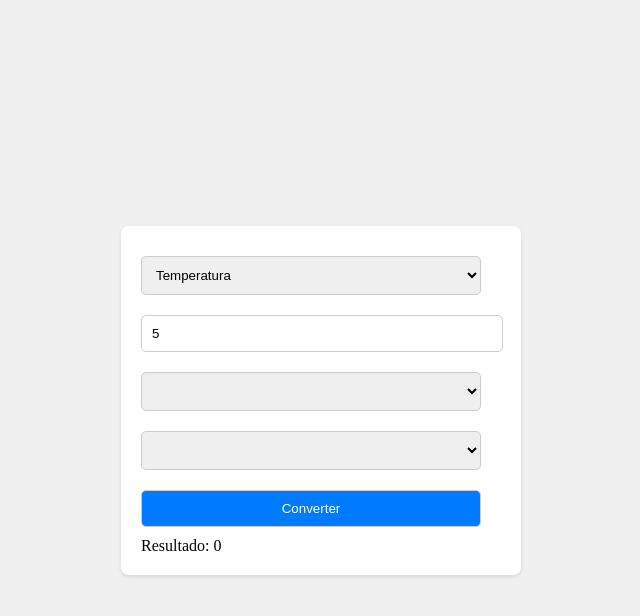
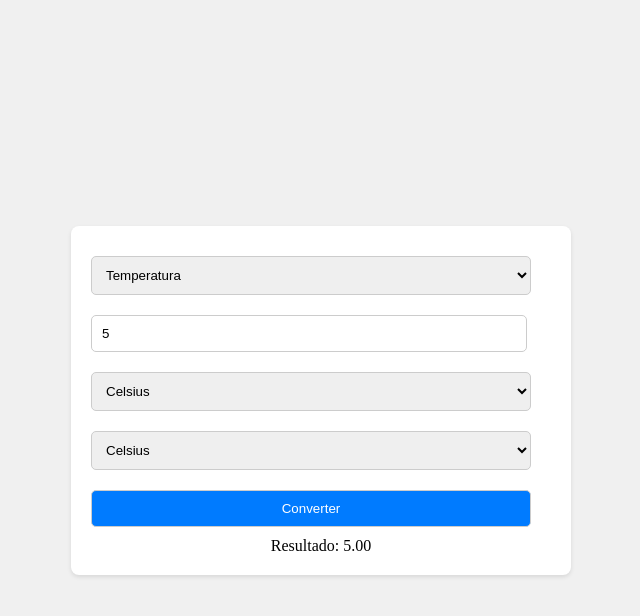
Before and after one commit to VictorJunqueira1/measurement-converter, a plain HTML site: page index.html in a window 1280 px wide. Both pictures are taken after typing "5" into the empty fields and a click on the button "Converter". Shown: the whole page, without its empty margins (319-959 px from the left). Drawn offline with Linux system fonts and the light colour scheme.

Commit message:
feat: Implementando a conversão das medidas e remodelando layout

```diff
--- a/index.html
+++ b/index.html
@@ -16,7 +16,7 @@
             <option value="currency">Moeda</option>
         </select>
 
-        <input type="number" id="input-value" placeholder="Valor a converter">
+        <input type="number" id="input-value" placeholder="Valor a converter" style="width: 90%;">
 
         <select id="unit-from"></select>
 
--- a/script.js
+++ b/script.js
@@ -5,7 +5,6 @@ const unitsByTheme = {
     currency: ["USD", "EUR", "BRL"],
 }
 
-// Função para atualizar as opções de unidade com base no tema selecionado
 function updateUnitsByTheme() {
     const theme = document.getElementById("theme-selector").value;
     const units = unitsByTheme[theme];
@@ -21,14 +20,14 @@ function updateUnitsByTheme() {
         optionFrom.value = unit;
         optionTo.value = unit;
         optionFrom.innerHTML = unit;
-        optionFrom.innerHTML = unit;
-        unitFromSelector.appendChild(optionFrom)
-        unitToSelector.appendChild(optionTo)
+        optionTo.innerHTML = unit;
+        unitFromSelector.appendChild(optionFrom);
+        unitToSelector.appendChild(optionTo);
     });
 }
 
 // Temperatura
-function convertTemperature() {
+function convertTemperature(value, from, to) {
     if (from === to) return value;
     if (from === "Celsius") {
         return to === "Fahrenheit" ? (value * 9 / 5) + 32 : value + 273.15
@@ -70,8 +69,29 @@ function convertCurrency(value, from, to) {
     return convertedValue;
 }
 
-// Função para conversão
+function convert() {
+    const theme = document.getElementById("theme-selector").value;
+    const value = parseFloat(document.getElementById("input-value").value);
+    const fromUnit = document.getElementById("unit-from").value;
+    const toUnit = document.getElementById("unit-to").value;
 
-// Evento para atualizar as opções ao mudar o tema
+    let result = 0;
 
-// Chamada inicial para configurar as opções
+    switch (theme) {
+        case 'temperature':
+            result = convertTemperature(value, fromUnit, toUnit);
+            break;
+        case 'distance':
+            result = convertDistance(value, fromUnit, toUnit);
+            break;
+        case 'currency':
+            result = convertCurrency(value, fromUnit, toUnit);
+            break;
+    }
+
+    document.getElementById("converted-value").innerHTML = result.toFixed(2)
+}
+
+document.getElementById("theme-selector").addEventListener("change", updateUnitsByTheme);
+
+updateUnitsByTheme();
--- a/style.css
+++ b/style.css
@@ -10,7 +10,7 @@ body {
 
 #app {
     width: 100%;
-    max-width: 400px;
+    max-width: 500px;
     padding: 20px;
     box-shadow: 0 2px 4px rgba(0, 0, 0, 0.1);
     background-color: #fff;
@@ -29,6 +29,10 @@ button {
     border-radius: 5px;
 }
 
+#result{
+    text-align: center;
+}
+
 button {
     background-color: #007bff;
     color: white;
@@ -37,4 +41,5 @@ button {
 
 button:hover {
     background-color: #0056b3;
+    transition-duration: 300ms;
 }
```
